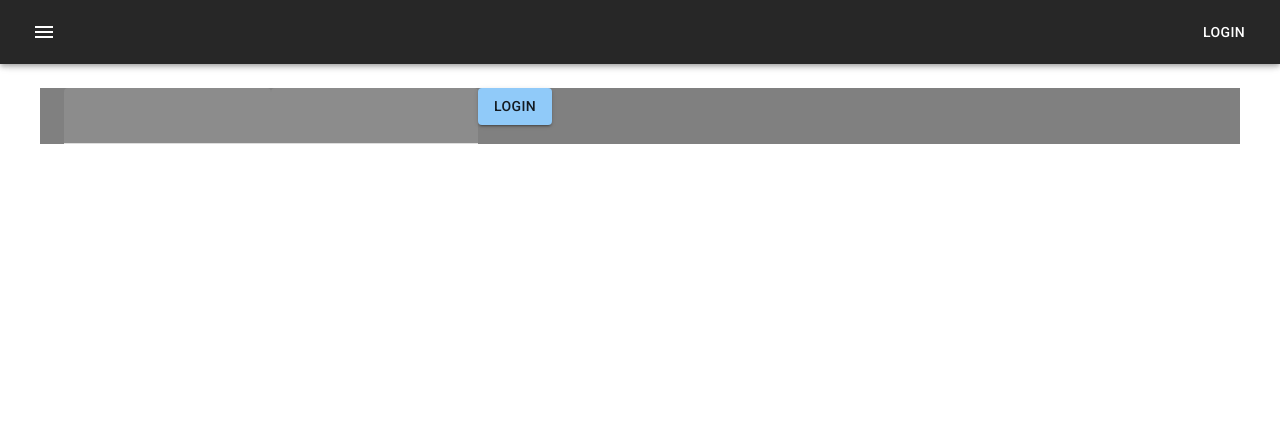
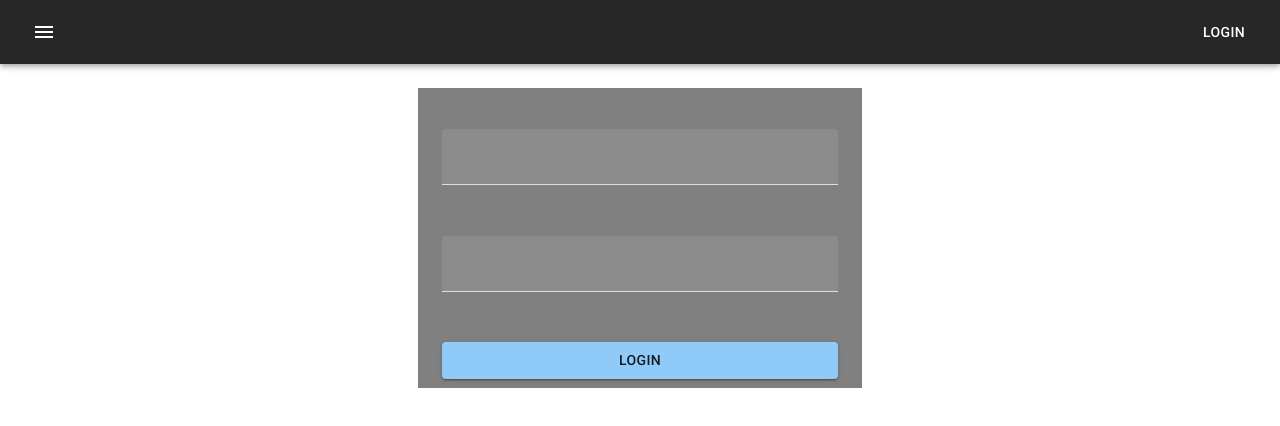
Before and after one commit to KiriKaz/Halls, a Next.js app: page /login in a window 1280 px wide. Shown: the top 426 px of the page. Built offline with nearby package versions, Linux system fonts and the light colour scheme.

Commit message:
chore: Start work on login layout

```diff
--- a/src/pages/login/index.tsx
+++ b/src/pages/login/index.tsx
@@ -1,12 +1,9 @@
 import React, { useEffect } from "react";
 import router from 'next/router';
 import { useForm, SubmitHandler, Controller } from "react-hook-form";
-import { Button, Container, FormControl, InputLabel, TextField } from '@mui/material';
+import { Button, Container, Grid, TextField } from '@mui/material';
 
-import { UserService } from '../../services/userService';
-
-import axios from 'axios';
-import { useAppDispatch } from "../../hooks";
+import { useAppDispatch, useAppSelector } from "../../hooks";
 import { login } from "../../features/authentication/login";
 
 
@@ -29,38 +26,43 @@ export default function Login() {
   });
 
   const dispatch = useAppDispatch();
+  const profile = useAppSelector(state => state.authentication);
 
   const onSubmit: SubmitHandler<LoginInputs> = async (data) => {
-    // const loginRes = await UserService.login(data.username, data.password);
-    const loginRes = dispatch(login({ username: data.username, password: data.password }));
+    dispatch(login({ username: data.username, password: data.password }));
   };
 
   useEffect(() => {
-    if (localStorage.getItem('sessionToken')) {
-      router.push('/');
-    }
-  }, []);
+    if (profile.token || profile.username) router.push('/');
+  }, [profile]);
 
 
   return (
-    <Container style={{ backgroundColor: 'gray' }}>
     <form onSubmit={handleSubmit(onSubmit)} autoComplete="off">
+      <Container style={{ backgroundColor: 'gray', marginTop: 32 }} maxWidth='xs'>
+        <Grid container direction='column' spacing={4} justifyContent='space-around' height={300}>
+          <Grid item>
             <TextField
               id="username"
               variant="filled"
+              fullWidth
               {...register('username', { required: true, maxLength: 20 })}
             />
+          </Grid>
+          <Grid item>
             <TextField
               id="password"
               type="password"
               variant="filled"
+              fullWidth
               {...register('password', { required: true })}
             />
-
-        <Button type="submit" variant="contained">
-          Login
-        </Button>
+          </Grid>
+          <Grid item>
+            <Button fullWidth type="submit" variant="contained">Login</Button>
+          </Grid>
+        </Grid>
+      </Container >
     </form>
-    </Container>
   );
 }
```
Lines whose indentation alone changed are shown as unchanged.
